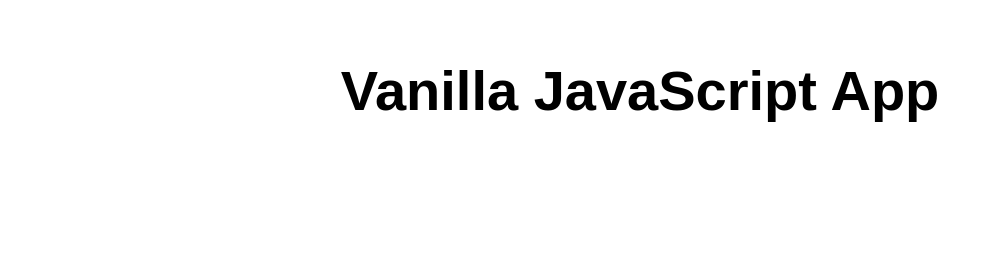
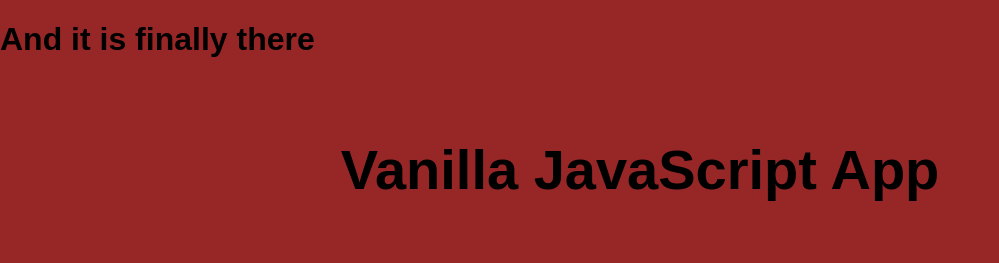
Before and after one commit to markmcneil/website009, a website: page src/index.html in a window 1280 px wide. Shown: the whole page, without its empty margins (0-999 px from the left). Drawn offline with Linux system fonts and the light colour scheme.

Commit message:
Just Testng Edits to index.html and styles.css

```diff
--- a/src/index.html
+++ b/src/index.html
@@ -6,6 +6,7 @@
   <meta name="viewport" content="width=device-width, initial-scale=1.0">
   <link rel="stylesheet" href="styles.css">
   <title>Vanilla JavaScript App</title>
+  <h1>And it is finally there</h1>
 </head>
 
 <body>
--- a/src/styles.css
+++ b/src/styles.css
@@ -6,7 +6,8 @@ html, body {
   margin: 0;
   border: 0;
   padding: 0;
-  background-color: #fff;
+  background-color: #972727;
+  text-emphasis-color: hsl(125, 88%, 46%);
 }
 
 main {
```
